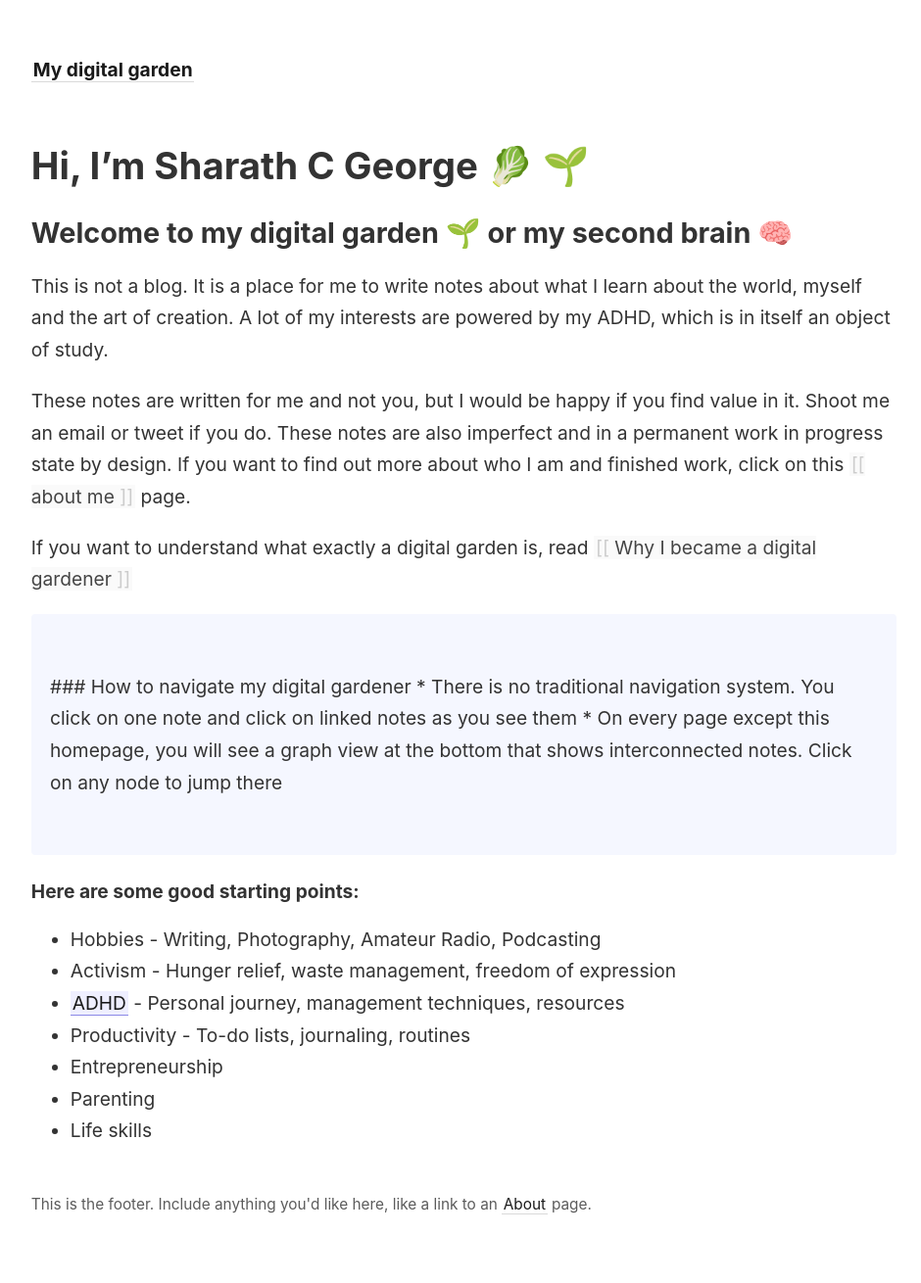
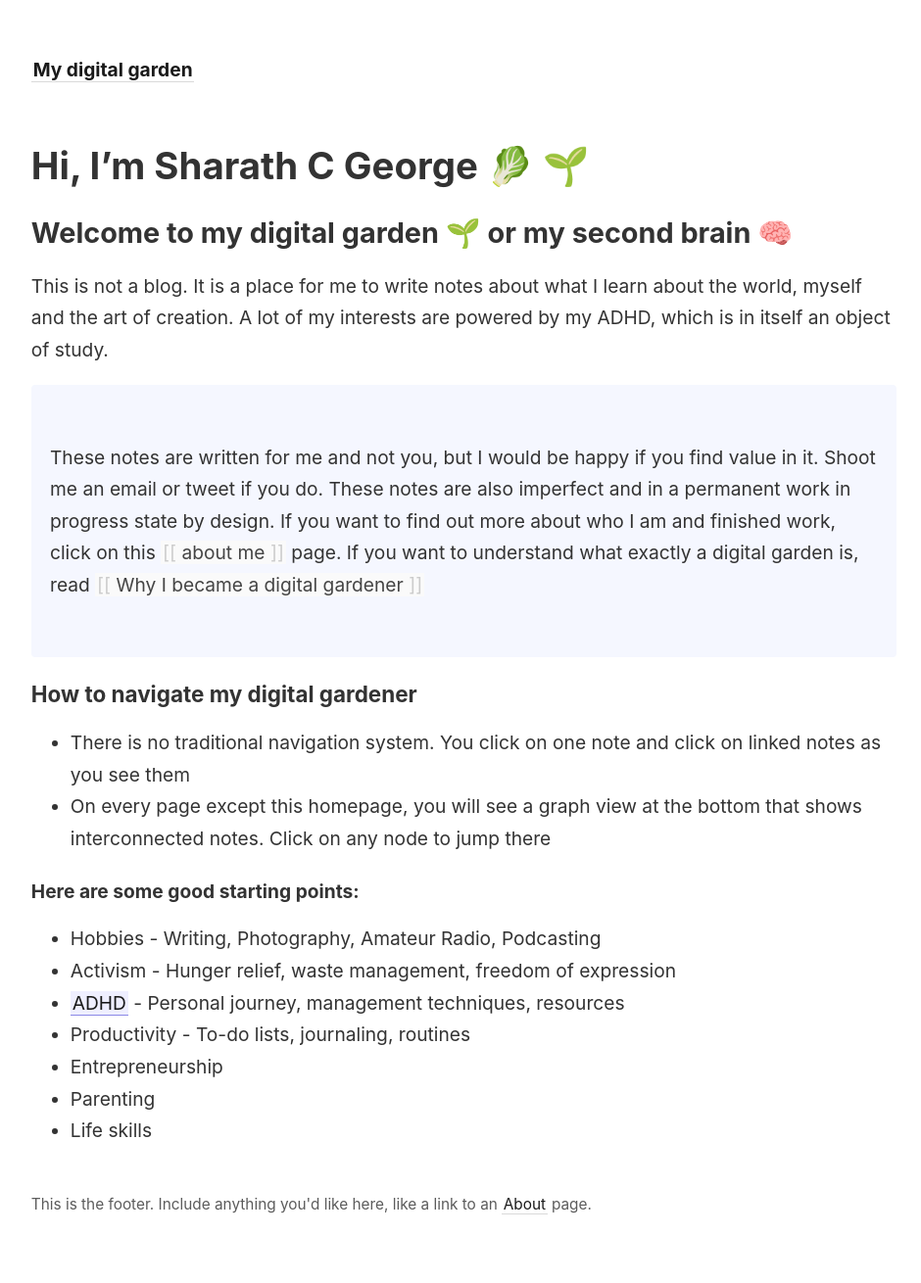
Before and after one commit to sharathcgeorge/digitalgarden, a Jekyll site: the page built from _pages/index.md, in a window 1280 px wide. Shown: the whole page at 98% size, without its empty margins (45-985 px from the left). Built offline with Jekyll 4.4.1, drawn with Linux system fonts in a browser that asks for light colours.

Commit message:
updated again

```diff
--- a/_pages/index.md
+++ b/_pages/index.md
@@ -11,16 +11,16 @@ permalink: /
 
 This is not a blog. It is a place for me to write notes about what I learn about the world, myself and the art of creation. A lot of my interests are powered by my ADHD, which is in itself an object of study.
 
+<p style="padding: 3em 1em; background: #f5f7ff; border-radius: 4px;">
 These notes are written for me and not you, but I would be happy if you find value in it. Shoot me an email or tweet if you do. These notes are also imperfect and in a permanent work in progress state by design. If you want to find out more about who I am and finished work, click on this [[about me]] page.
 
 If you want to understand what exactly a digital garden is, read [[Why I became a digital gardener]]
+</p>
 
-<p style="padding: 3em 1em; background: #f5f7ff; border-radius: 4px;">
 ### How to navigate my digital gardener
 
 * There is no traditional navigation system. You click on one note and click on linked notes as you see them
 * On every page except this homepage, you will see a graph view at the bottom that shows interconnected notes. Click on any node to jump there
-</p>
 
 #### Here are some good starting points:
 
```
